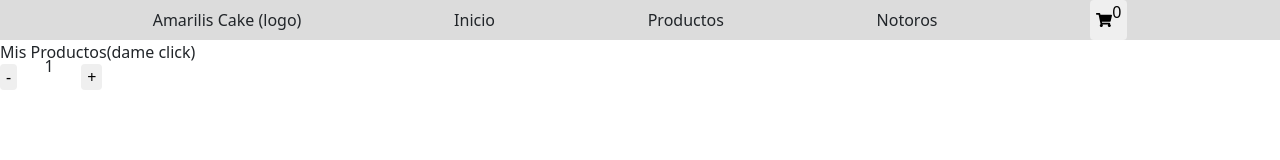
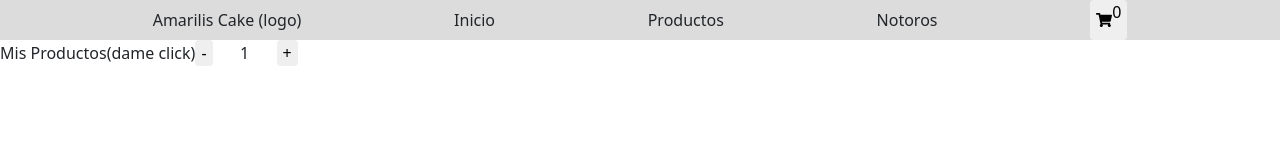
Before and after one commit to Omare123/Amarilis-Cake-React, a React (Create React App) app: page / in a window 1280 px wide. Shown: the top 160 px of the page. Built offline with nearby package versions, Linux system fonts and the light colour scheme.

Commit message:
Desafío: Contador con botón

```diff
--- a/src/components/itemCount/itemCount.jsx
+++ b/src/components/itemCount/itemCount.jsx
@@ -16,7 +16,7 @@ export default function ItemCount({inicial, stock}) {
     return (<div className="counter">
         <button onClick={subtractToCart}>-</button>
         <div className="number">
-            <p>{number}</p>
+            <span>{number}</span>
         </div>
         <button onClick={addToCart}>+</button>
     </div>)
--- a/src/components/itemCount/itemCount.scss
+++ b/src/components/itemCount/itemCount.scss
@@ -1,11 +1,12 @@
 .counter{
     display: flex;
     flex-direction: row;
+    align-items: center;
+    justify-content: center;
+    height: 100%;
     .number{
+        display: flex;
         width: 5vw;
-        height: 20px;
-        display: flex;
-        align-items: center;
         justify-content: center;
     }
 }
--- a/src/components/itemListContainer/itemListContainer.jsx
+++ b/src/components/itemListContainer/itemListContainer.jsx
@@ -1,9 +1,10 @@
 import React from "react";
 import ItemCount  from "../itemCount/itemCount";
+import "./itemListContainer.scss"
 
 export default function ItemListContainer({ addToCart }) {
 
-  return (<div>
+  return (<div className="item">
     Mis Productos(dame click)
     <ItemCount inicial={1} stock={6} />
   </div>)
--- a/src/components/itemListContainer/itemListContainer.scss
+++ b/src/components/itemListContainer/itemListContainer.scss
@@ -0,0 +1,6 @@
+.item{
+    display: flex;
+    flex-direction: row;
+    width: 30vw;
+    align-items: center;
+}
```
